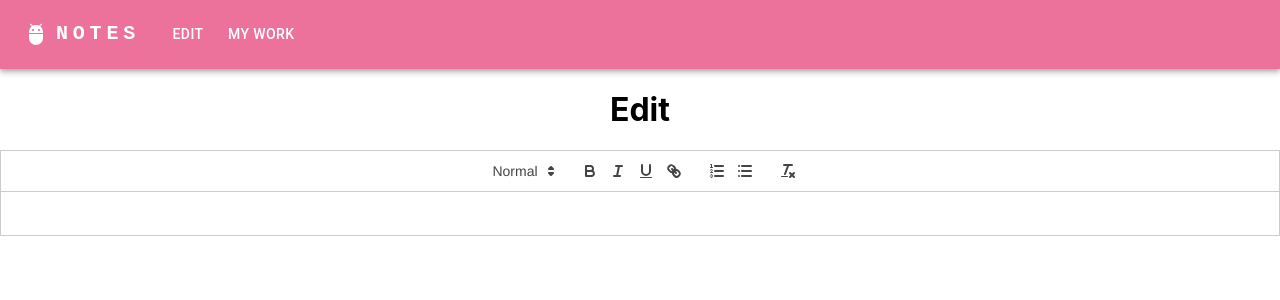
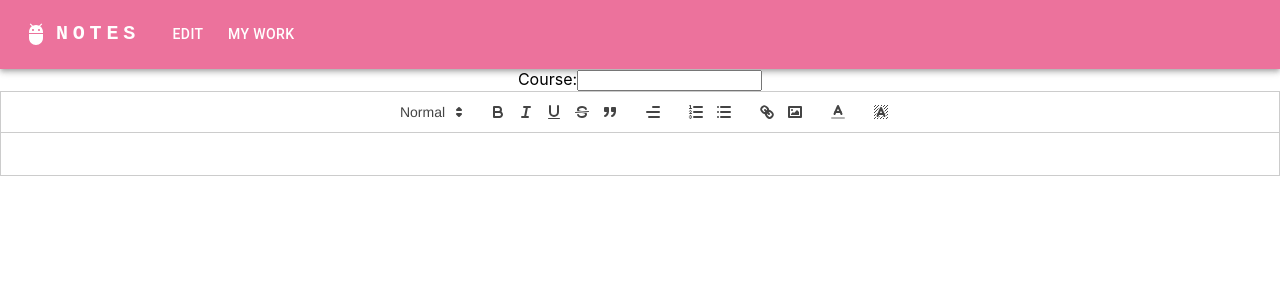
Before and after one commit to DariaRuxandra/Student-notes---Proiect-Tehnologii-Web, a React (Create React App) app in the folder frontend/: page /Edit in a window 1280 px wide. Shown: the top 300 px of the page. Built offline with nearby package versions, Linux system fonts and the light colour scheme.

Commit message:
the user can now add pictures and integrate other resources in the Edit component

```diff
--- a/frontend/src/views/Edit.tsx
+++ b/frontend/src/views/Edit.tsx
@@ -1,21 +1,81 @@
-import React, { useState } from "react";
-import ReactQuill, { Quill } from "react-quill";
-import "react-quill/dist/quill.snow.css"; // Import the styles for the Snow theme
+import React, { useState, ChangeEvent } from "react";
+import ReactQuill from "react-quill";
+import "react-quill/dist/quill.snow.css";
 
-const Edit = () => {
-  const [content, setContent] = useState("");
-  const ReactQuill = require("react-quill");
+interface EditProps {}
 
-  const handleContentChange = (value: string) => {
-    setContent(value);
+const Edit: React.FC<EditProps> = () => {
+  const myColors = [
+    "purple",
+    "#785412",
+    "#452632",
+    "#856325",
+    "#963254",
+    "#254563",
+    "white"
+  ];
+
+  const modules = {
+    toolbar: [
+      [{ header: [1, 2, 3, 4, 5, 6, false] }],
+      ["bold", "italic", "underline", "strike", "blockquote"],
+      [{ align: ["right", "center", "justify"] }],
+      [{ list: "ordered" }, { list: "bullet" }],
+      ["link", "image"],
+      [{ color: myColors }],
+      [{ background: myColors }]
+    ]
+  };
+
+  const formats = [
+    "header",
+    "bold",
+    "italic",
+    "underline",
+    "strike",
+    "blockquote",
+    "list",
+    "bullet",
+    "link",
+    "color",
+    "image",
+    "background",
+    "align"
+  ];
+
+  const [code, setCode] = useState<string>("");
+  const [course, setCourse] = useState<string>("");
+
+  const handleProcedureContentChange = (content: string) => {
+    setCode(content);
+  };
+
+  const handleCourseChange = (event: ChangeEvent<HTMLInputElement>) => {
+    setCourse(event.target.value);
   };
 
   return (
-    <div>
-      <h1>Edit</h1>
-
-      <ReactQuill theme="snow" value={content} onChange={handleContentChange} />
-    </div>
+    <>
+      <div>
+        <label htmlFor="course">Course:</label>
+        <input
+          type="text"
+          id="course"
+          value={course}
+          onChange={handleCourseChange}
+        />
+      </div>
+      <div>
+        {/* {console.log(code)} */}
+        <ReactQuill
+          theme="snow"
+          modules={modules}
+          formats={formats}
+          value={code}
+          onChange={handleProcedureContentChange}
+        />
+      </div>
+    </>
   );
 };
 
```
Also changed, not shown: frontend/src/components/EditorToolbar.tsx (added, +111 -0 lines), 1 other file (tests, documents, lock files or other folders).
